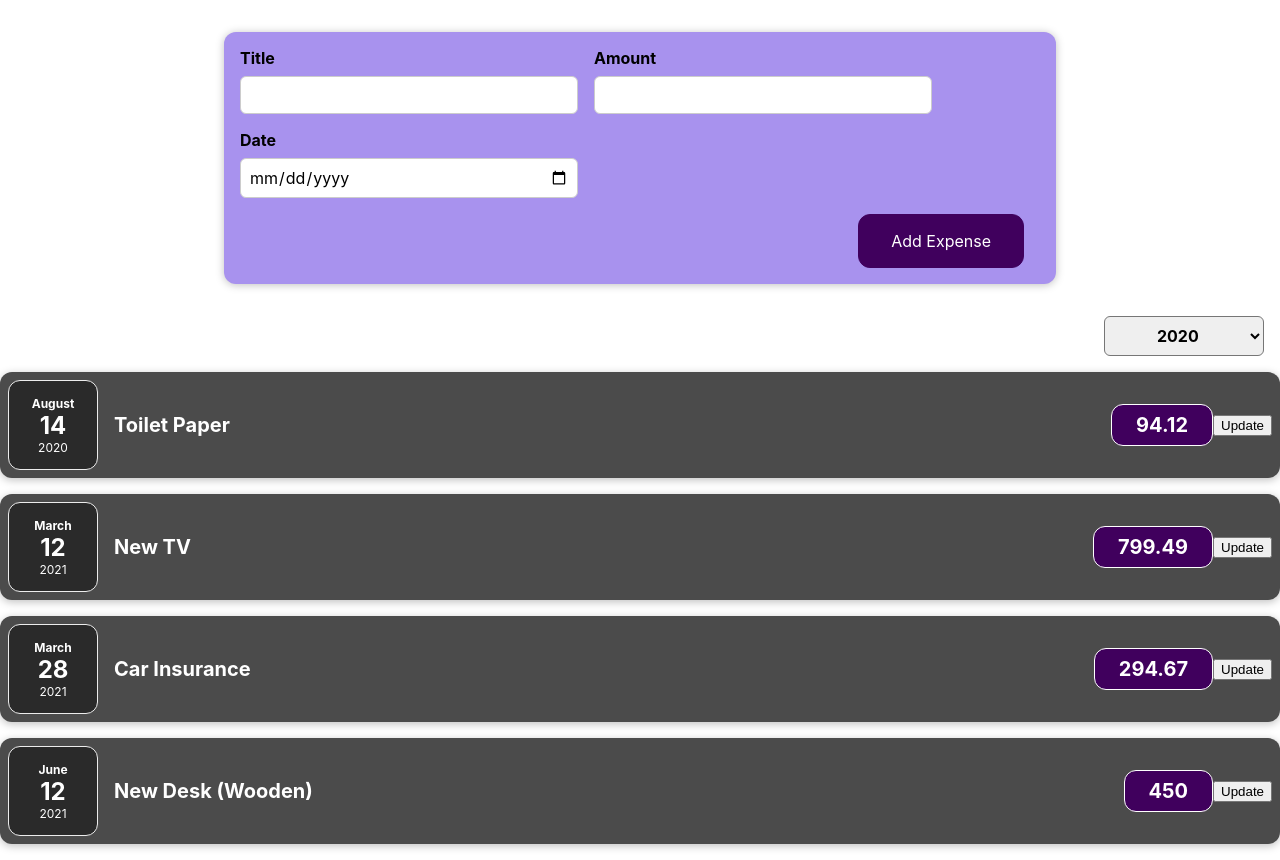
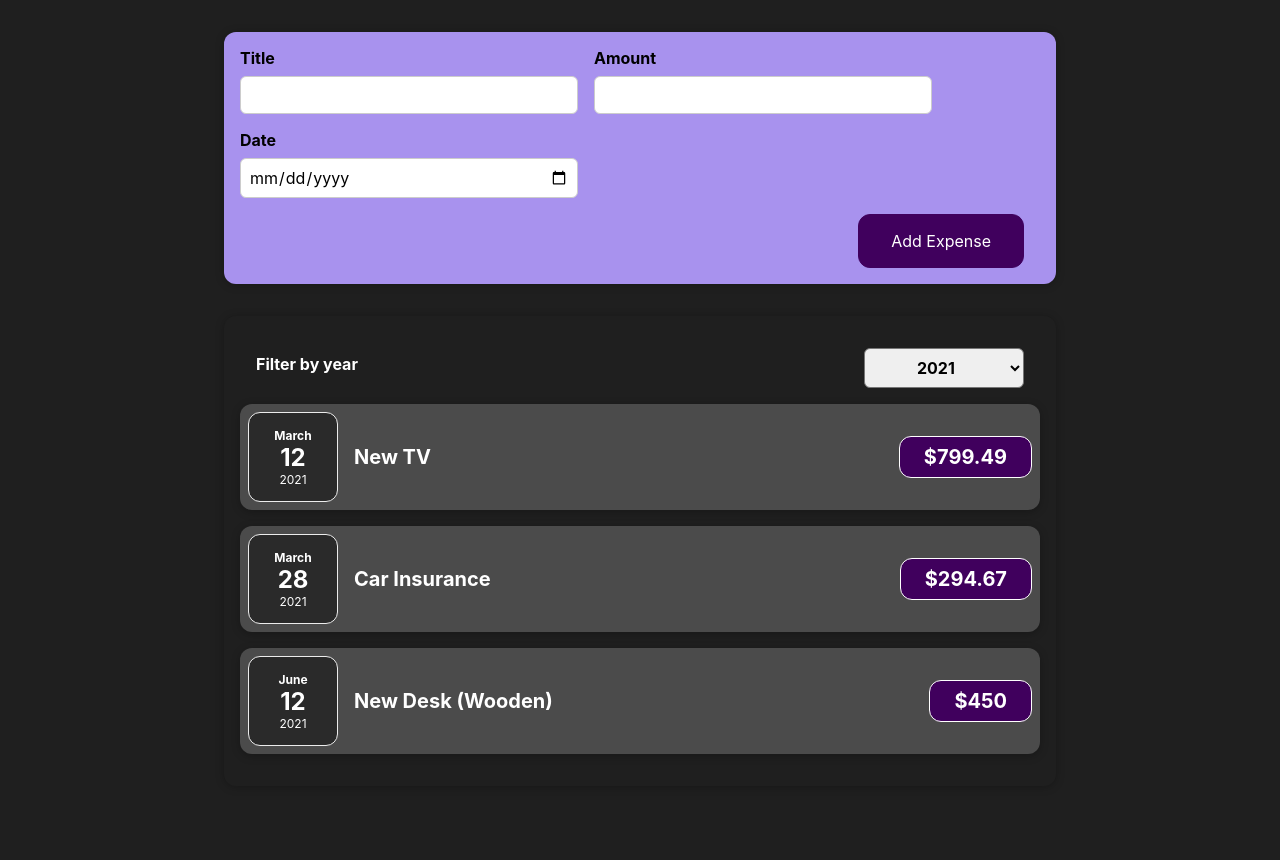
Before and after one commit to tarunsinghtanwar5/expense-tracker, a React (Create React App) app: page / in a window 1280 px wide. After the commit the page ends 818 px from the top, so only its background shows below. Built offline with nearby package versions, Linux system fonts and the light colour scheme.

Commit message:
code refactor and added new expense option

```diff
--- a/src/App.js
+++ b/src/App.js
@@ -1,50 +1,46 @@
-import ExpenseItem from './components/ExpenseItem';
-import './App.css';
-import NewExpense from './components/NewExpense/NewExpense.js';
-import ExpensesFilter from './components/ExpensesFilter';
-import {useState} from 'react';
+import React, { useState } from 'react';
 
-function App(props) {
-  const expenses = [
+import NewExpense from './components/NewExpense/NewExpense';
+import Expenses from './components/Expenses';
+
+const DUMMY_EXPENSES = [
   {
     id: 'e1',
     title: 'Toilet Paper',
     amount: 94.12,
-      date: new Date(2020, 7, 14)
+    date: new Date(2020, 7, 14),
   },
-    { id: 'e2',
-    title: 'New TV',
-    amount: 799.49,
-    date: new Date(2021, 2, 12)
-  },
+  { id: 'e2', title: 'New TV', amount: 799.49, date: new Date(2021, 2, 12) },
   {
     id: 'e3',
     title: 'Car Insurance',
     amount: 294.67,
-      date: new Date(2021, 2, 28)
+    date: new Date(2021, 2, 28),
   },
   {
     id: 'e4',
     title: 'New Desk (Wooden)',
     amount: 450,
-      date: new Date(2021, 5, 12)
-    }
+    date: new Date(2021, 5, 12),
+  },
 ];
-  const [filteredYear,setFilteredYear]=useState('2020')
-  const filterChangeHandler=(selectedYear)=>{
-    setFilteredYear(selectedYear)
-  }
+
+const App = () => {
+  const [expenses, setExpenses] = useState(DUMMY_EXPENSES);
+
+  const addExpenseHandler = (expense) => {
+    setExpenses((prevExpenses) => {
+      return [expense, ...prevExpenses];
+    });
+  };
+
+
   return (
     <div>
-      <NewExpense/>
-      <ExpensesFilter onChangeFilter={filterChangeHandler} selected={filteredYear}/>
-      <ExpenseItem title={expenses[0].title} amount={expenses[0].amount} date={expenses[0].date} />
-      <ExpenseItem title={expenses[1].title} amount={expenses[1].amount} date={expenses[1].date} />
-      <ExpenseItem title={expenses[2].title} amount={expenses[2].amount} date={expenses[2].date} />
-      <ExpenseItem title={expenses[3].title} amount={expenses[3].amount} date={expenses[3].date} />
-
+      <NewExpense onAddExpense={addExpenseHandler} />
+      <Expenses items={expenses} />
     </div>
   );
-}
+};
 
 export default App;
--- a/src/components/ExpenseItem.js
+++ b/src/components/ExpenseItem.js
@@ -2,22 +2,18 @@ import react,{useState} from 'react';
 import './ExpenseItem.css';
 import ExpenseDate from './ExpenseDate.js';
 function ExpenseItem(props) {
-	const [title,setTitle]=useState(props.title)
-	const newTitle=()=>{
-		setTitle("Hacked")
 
-	}
 
 	return (
 		<div className="expense-item">
 			<ExpenseDate date={props.date}/>
 
 			<div className="expense-item__description">
-				<h2>{title}</h2>
+				<h2>{props.title}</h2>
 			</div>
 
-			<div className="expense-item__price">{props.amount}</div>
-			<button onClick={newTitle}>Update</button>
+			<div className="expense-item__price">${props.amount}</div>
+
 		</div>
 	);
 }
--- /dev/null
+++ b/src/components/Expenses.css
@@ -0,0 +1,10 @@
+.expenses {
+  padding: 1rem;
+  background-color: rgb(31, 31, 31);
+  margin: 2rem auto;
+  width: 50rem;
+  max-width: 95%;
+}
+body{
+  background-color: rgb(31, 31, 31);
+}
--- /dev/null
+++ b/src/components/Expenses.js
@@ -0,0 +1,38 @@
+import React, { useState } from 'react';
+
+import ExpenseItem from './ExpenseItem';
+import Card from './UI/Card';
+import ExpensesFilter from './ExpensesFilter';
+import './Expenses.css';
+
+const Expenses = (props) => {
+    const [filteredYear, setFilteredYear] = useState('2021');
+
+    const filterChangeHandler = (selectedYear) => {
+        setFilteredYear(selectedYear);
+    };
+
+    const filteredExpenses=props.items.filter(expense=>{
+        return expense.date.getFullYear().toString()===filteredYear;
+    })
+    return (
+        <div>
+            <Card className='expenses'>
+                <ExpensesFilter
+                    selected={filteredYear}
+                    onChangeFilter={filterChangeHandler}
+                />
+                {filteredExpenses.map((expense) => (
+                    <ExpenseItem
+                    key={expense.id}
+                        title={expense.title}
+                        amount={expense.amount}
+                        date={expense.date}
+                    />
+                ))}
+            </Card>
+        </div>
+    );
+};
+
+export default Expenses;
--- a/src/components/NewExpense/NewExpense.js
+++ b/src/components/NewExpense/NewExpense.js
@@ -1,11 +1,12 @@
 import './NewExpense.css'
 import ExpenseForm from './ExpenseForm'
-function NewExpense(){
+function NewExpense(props){
     const saveExpenseDataHandler = (enteredExpenseData)=>{
         const expenseData={
             ...enteredExpenseData,
             id:Math.random().toString()
         };
+        props.onAddExpense(expenseData);
     }
 return(
     <div className="new-expense">
--- /dev/null
+++ b/src/components/UI/Card.css
@@ -0,0 +1,4 @@
+.card {
+  border-radius: 12px;
+  box-shadow: 0 1px 8px rgba(0, 0, 0, 0.25);
+}
--- /dev/null
+++ b/src/components/UI/Card.js
@@ -0,0 +1,12 @@
+
+import React from 'react';
+
+import './Card.css';
+
+const Card = (props) => {
+    const classes = 'card ' + props.className;
+
+    return <div className={classes}>{props.children}</div>;
+};
+
+export default Card;
```
Lines whose indentation alone changed are shown as unchanged.
